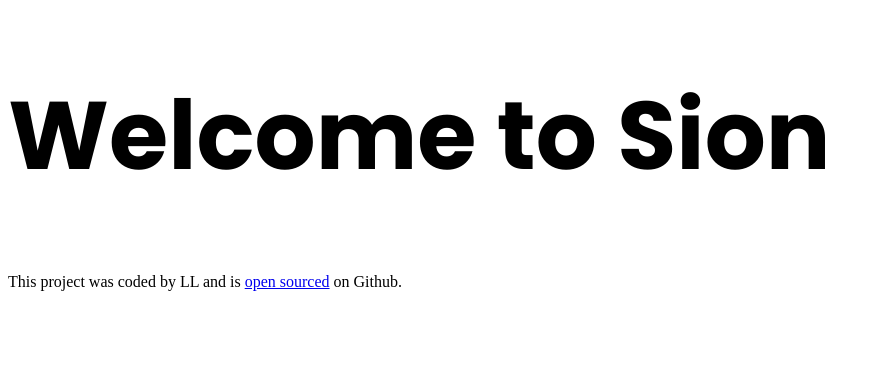
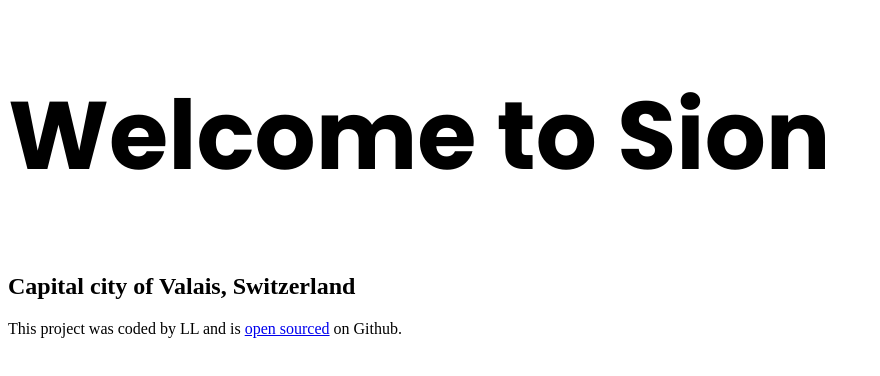
Before and after one commit to Zwergli1/travel-page-sion, a plain HTML site: page index.html in a window 1280 px wide. Shown: the whole page, without its empty margins (0-880 px from the left). Drawn offline with Linux system fonts and the light colour scheme; a web font is replaced by a local one.

Commit message:
added subtitel to homepage

```diff
--- a/index.html
+++ b/index.html
@@ -14,6 +14,7 @@
   </head>
   <body>
     <h1>Welcome to Sion</h1>
+    <h2>Capital city of Valais, Switzerland</h2>
     <footer>
       This project was coded by LL and is
       <a href="https://github.com/Zwergli1/travel-page-sion" target="_blank"
```
